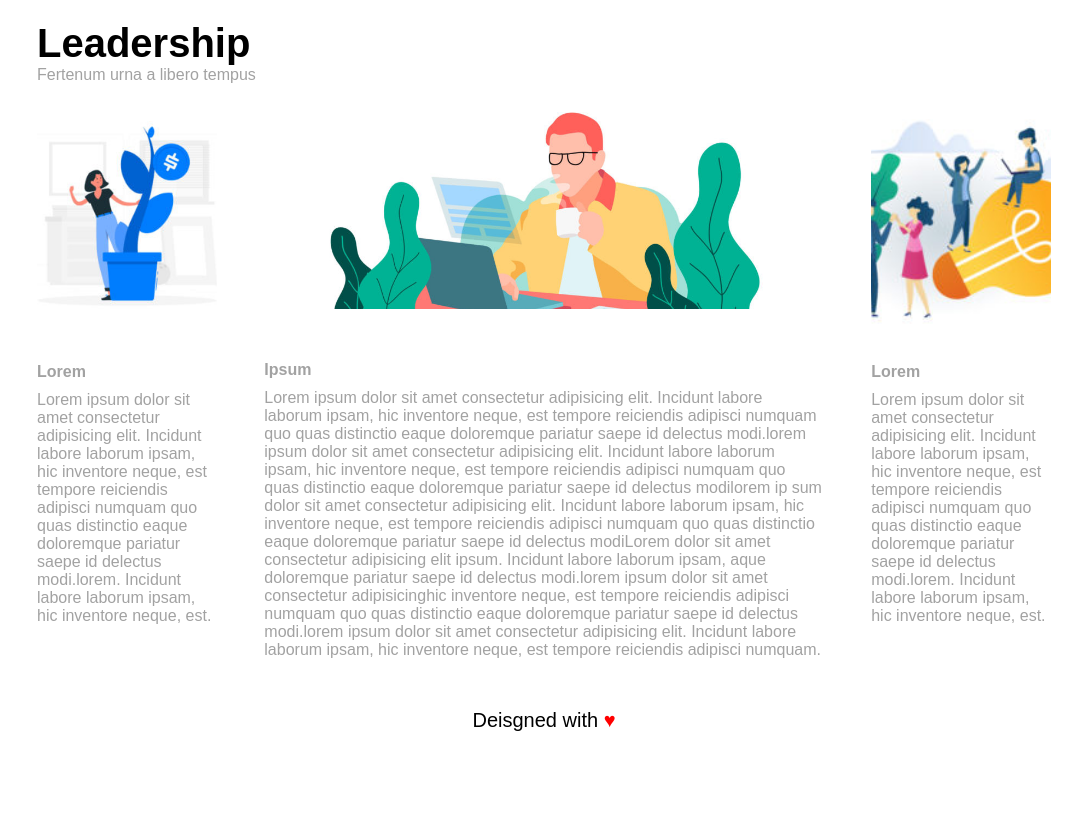
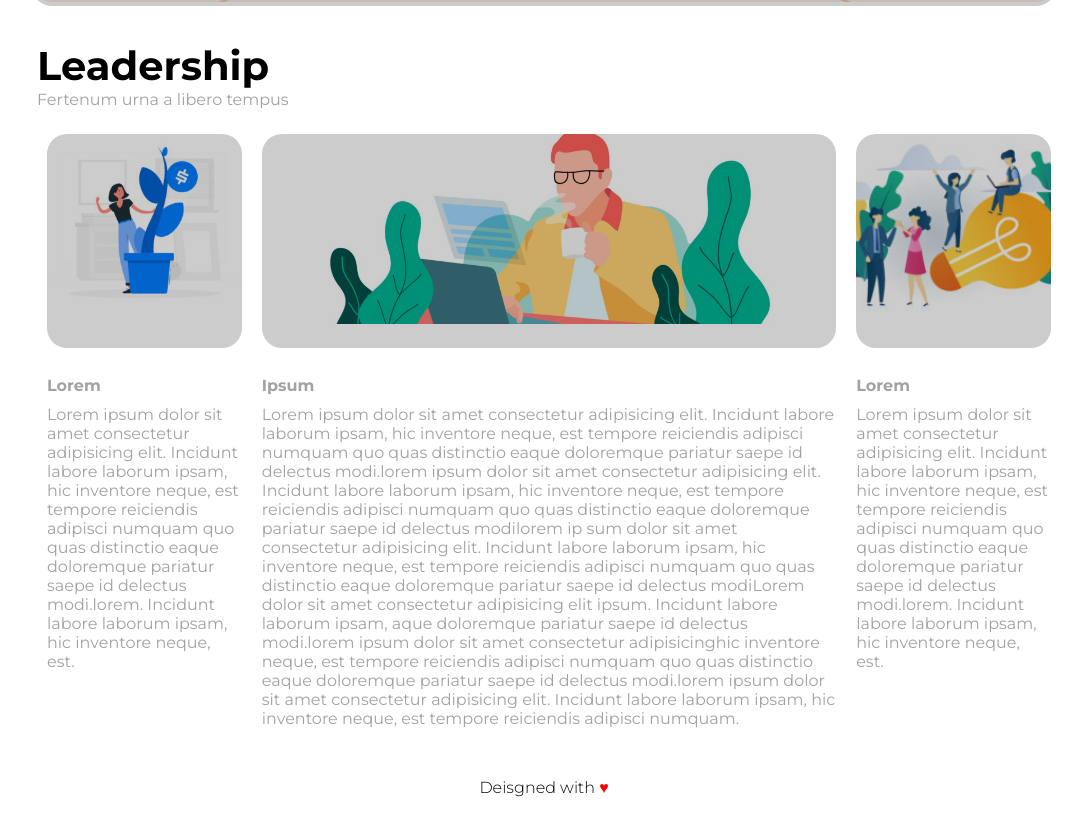
Before and after one commit to LUCACIPRANI/htmlcss-wp, a plain HTML site: page index.html in a window 1280 px wide. Shown: the part 708-1536 px from the top of the page, without its empty margins (96-1183 px from the left). Before the commit the page ends 1472 px from the top, so only its background shows below. Drawn offline with Linux system fonts and the light colour scheme.

Commit message:
Adjustments

```diff
--- a/css/style.css
+++ b/css/style.css
@@ -14,7 +14,7 @@
 body{
     background-color: white;
     color: white;
-    font-family: Arial, Helvetica, sans-serif;
+    font-family: 'Montserrat', sans-serif;
 }
 
 p, h4{
@@ -60,7 +60,7 @@ header{
 }
 
 .logo img{
-    width: 20%;
+    width: 16%;
     vertical-align: middle;
     line-height: 120px;
     padding: 10px;
@@ -80,13 +80,14 @@ ul li {
 /* inizio slider  */
 
 .slider{
-    margin: 20px auto;
+    margin-top: 30px 0;
+    margin-bottom: 30px;
     position: relative;
 }
 
 .slider img {
     width: 100%;
-    height: 470px;
+    height: 490px;
     object-fit: cover;
     border-radius: 20px;
 }
@@ -94,14 +95,14 @@ ul li {
 nav .bigger {
     position: absolute;
     bottom: 100px;
-    left: 40px;
+    left: 50px;
     font-size: 30px;
 }
 
 nav .smaller {
     position: absolute;
-    bottom: 60px;
-    left: 40px;
+    bottom: 70px;
+    left: 50px;
 }
 
 .overlay-slider {
@@ -124,6 +125,7 @@ nav .smaller {
     margin:10px;
     margin-bottom: 15px;
     margin-top: 15px;
+    position: relative;
 }
 /* content intro  */
 h1 {
@@ -143,8 +145,9 @@ h1 {
 /* left sidebar and center content */
 
 .left-sidebar {
-    width: calc(100% / 5 - 15px);
+    width: calc(100% / 5 );
     margin-left: 0;
+    margin-left: 10px;
     float: left;
 }
 
@@ -161,37 +164,42 @@ h4 {
     margin-bottom: 10px;
 }
 
-.center h4 {
+h4 {
     margin-top: 27.5px;
 }
 
 /* applying calc rule  */
 .right-sidebar {
-    width: calc(100% / 5 - 15px);
+    width: calc(100% / 5 );
     margin-right: 0;
+    margin-left: 10px;
     float: right;
 }
 
 .center {
-    width: calc((100% / 5 - 15px) * 3);
+    width: calc((100% / 5 - 10px) * 3);
     float: left;
-    margin: 0 27.5px;
+    margin: 0;
     margin-top: 15px;
 }
 
-.center img {
+.content img {
     width: 100%;
-    height: 200px;
+    height: 190px;
     object-fit: cover;
     border-radius: 20px;
     margin-bottom: 20px;
 }
 
-.overlay content .right-sidebar {
+.overlay {
     position: absolute;
     inset: 0;
-    background: rgba(0,0,0,0.8);
+    background: rgba(0,0,0,0.2);
     border-radius: 20px;
+}
+
+.positioning {
+    position: relative;
 }
 
 /* fine main  */
@@ -201,12 +209,12 @@ footer{
     width: 80%;
     height: 80px;
     margin-top: 5px;
-    margin-bottom: 15px;
+    margin-bottom: 10px;
     text-align: center;
     padding-top: 40px;
     color: black;
-    font-size: 20px;
-    font-weight: 100;
+    font-size: 16px;
+    font-weight: 300;
 }
 
 .hearth {
--- a/index.html
+++ b/index.html
@@ -5,6 +5,8 @@
     <meta http-equiv="X-UA-Compatible" content="IE=edge">
     <meta name="viewport" content="width=device-width, initial-scale=1.0">
     <title>Esercizio struttura</title>
+    <link rel="preconnect" href="https://fonts.gstatic.com">
+    <link href="https://fonts.googleapis.com/css2?family=Montserrat:ital,wght@0,100;0,200;0,300;0,400;0,500;0,600;0,700;0,800;0,900;1,100;1,200;1,300;1,400;1,500;1,600;1,700&display=swap" rel="stylesheet">
     <link rel="stylesheet" href="css/style.css">
 </head>
 <body>
@@ -43,7 +45,10 @@
                     <p>Fertenum urna a libero tempus</p>
                 </div>
                 <div class="content left-sidebar">
-                    <img src="img/img-1.jpg" alt="Image left">
+                    <div class="positioning">
+                        <img src="img/img-1.jpg" alt="Image right">
+                        <div class="overlay"></div>
+                    </div>
                     <h4>Lorem</h4>
                     <p>
                         Lorem ipsum dolor sit amet consectetur adipisicing elit.
@@ -54,7 +59,10 @@
                     </p>
                 </div>
                 <div class="center content">
-                    <img src="img/banner-2.jpg" alt="Image center">
+                    <div class="positioning">
+                        <img src="img/banner-2.jpg" alt="Image right">
+                        <div class="overlay"></div>
+                        </div>
                     <h4>Ipsum</h4>
                     <p>Lorem ipsum dolor sit amet consectetur adipisicing elit.
                         Incidunt labore laborum ipsam, hic inventore neque, est
@@ -68,7 +76,7 @@
                         Incidunt labore laborum ipsam, hic inventore neque, est
                         tempore reiciendis adipisci numquam quo quas distinctio
                         eaque doloremque pariatur saepe id delectus modiLorem
-                         dolor sit amet consectetur adipisicing elit ipsum.
+                        dolor sit amet consectetur adipisicing elit ipsum.
                         Incidunt labore laborum ipsam, aque doloremque pariatur saepe id delectus modi.lorem
                         ipsum dolor sit amet consectetur adipisicinghic inventore neque, est
                         tempore reiciendis adipisci numquam quo quas distinctio
@@ -78,9 +86,11 @@
                         tempore reiciendis adipisci numquam. </p>
                 </div>
                 <div class="content right-sidebar">
-                    <img src="img/img-3.jpg" alt="Image right">
+                    <div class="positioning">
+                        <img src="img/img-3.jpg" alt="Image right">
+                        <div class="overlay"></div>
+                    </div>
                     <h4>Lorem</h4>
-                    <div class="overlay"></div>
                     <p>
                         Lorem ipsum dolor sit amet consectetur adipisicing elit.
                         Incidunt labore laborum ipsam, hic inventore neque, est
```
